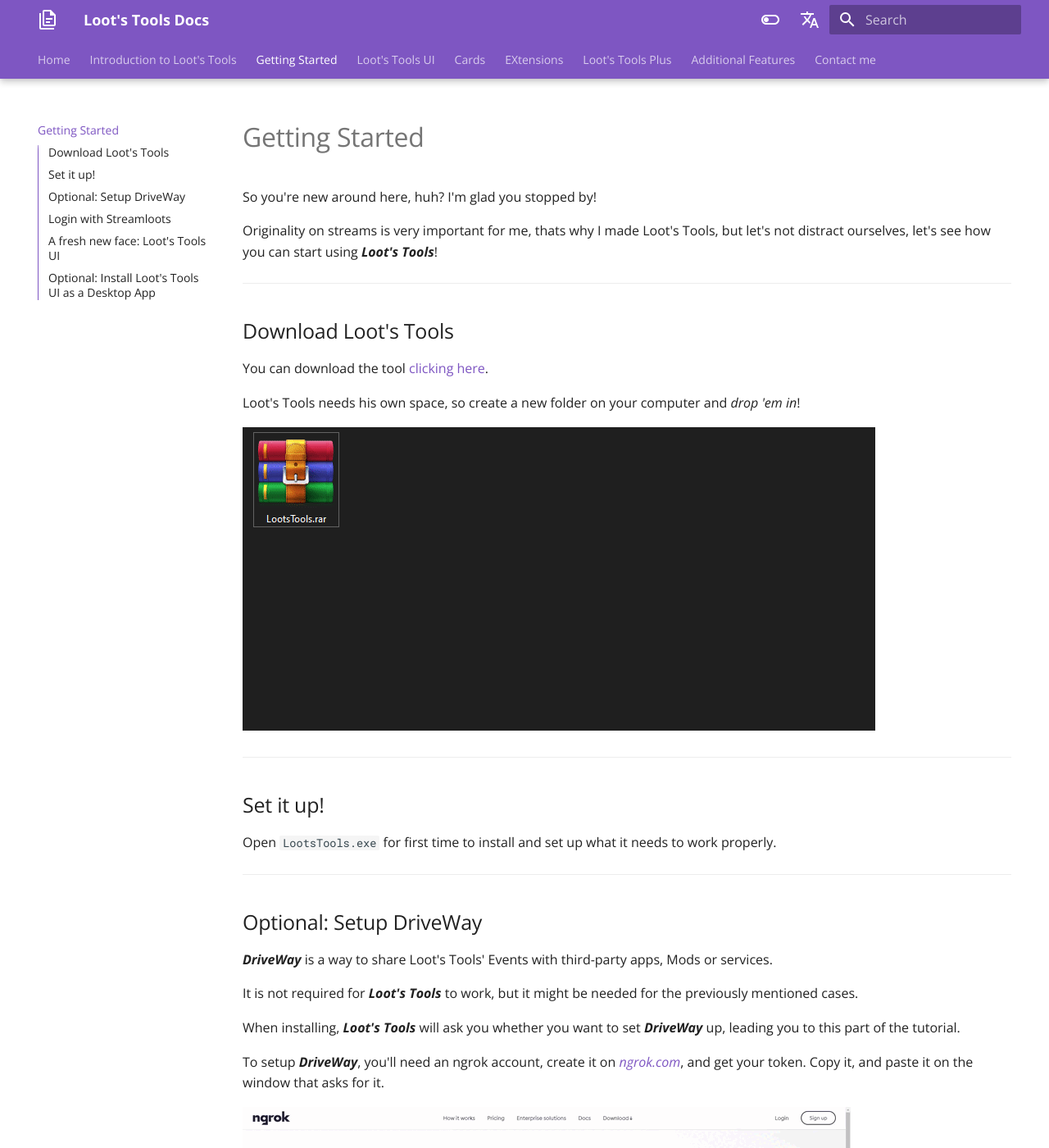
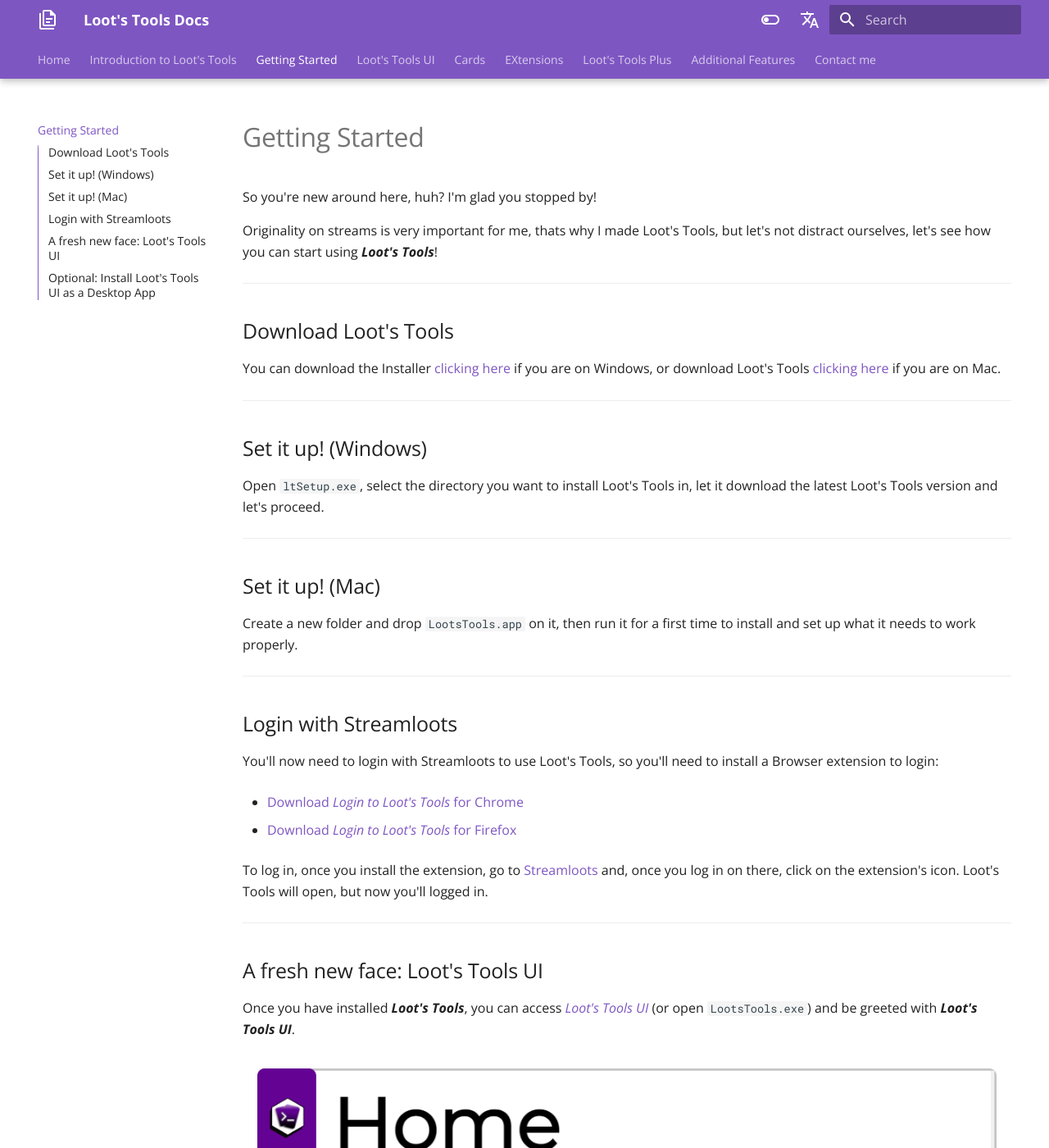
Before and after one commit to DaryeDev/LootsTools, an MkDocs documentation site: the page built from docs/docs/gettingStarted/index.md, in a window 1280 px wide and 1400 px high. Shown: the whole window at 82% size. Built offline with MkDocs 1.6.1 and Material for MkDocs 9.7.7, drawn with Linux system fonts in a browser that asks for light colours; comment, search, counter and statistics services are not loaded; some of the changed text lies outside the part shown.

Commit message:
Fixed buttons and shit and acknowledged ltSetup on gettingStarted

````diff
--- a/docs/docs/gettingStarted/index.md
+++ b/docs/docs/gettingStarted/index.md
@@ -8,31 +8,19 @@
 
 ## Download Loot's Tools
 
-You can download the tool [clicking here](https://github.com/DaryeDev/LootsTools/releases/latest){target=_blank}.
-
-Loot's Tools needs his own space, so create a new folder on your computer and *drop 'em in*!
-
-![Create a folder for Loot's Tools](../img/CreateFolder.gif)
+You can download the Installer [clicking here](https://github.com/daryedev/lootstools/releases/latest/download/ltSetup.exe){target=_blank} if you are on Windows, or download Loot's Tools [clicking here](https://github.com/daryedev/lootstools/releases/latest/download/LootsTools.app.zip){target=_blank} if you are on Mac.
 
 ---
 
-## Set it up!
+## Set it up! (Windows)
 
-Open ```LootsTools.exe``` for first time to install and set up what it needs to work properly.
+Open ```ltSetup.exe```, select the directory you want to install Loot's Tools in, let it download the latest Loot's Tools version and let's proceed.
 
 ---
 
-## Optional: Setup DriveWay
+## Set it up! (Mac)
 
-***DriveWay*** is a way to share Loot's Tools' Events with third-party apps, Mods or services.
-
-It is not required for ***Loot's Tools*** to work, but it might be needed for the previously mentioned cases.
-
-When installing, ***Loot's Tools*** will ask you whether you want to set ***DriveWay*** up, leading you to this part of the tutorial.
-
-To setup ***DriveWay***, you'll need an ngrok account, create it on [*ngrok.com*](https://ngrok.com), and get your token. Copy it, and paste it on the window that asks for it.
-
-![getNgrokToken](getNgrokToken.gif)
+Create a new folder and drop ```LootsTools.app``` on it, then run it for a first time to install and set up what it needs to work properly.
 
 ---
 
@@ -59,9 +47,10 @@
 Continue learning about it clicking here: [Loot's Tools UI](lootsToolsUI)
 
 ---
+
 ## Optional: Install Loot's Tools UI as a Desktop App
 
-When going to the [*Loot's Tools UI*](https://lootstools.darye.dev/app){target=_blank}, on **Chrome** appears an "Install" icon on the right side of the address bar: ![Install Button](../img/lootsToolsUI_installChrome.png){: style="height: auto;margin: 10px"}
+When going to the [*Loot's Tools UI*](https://lootstools.darye.dev/app){target=_blank}, on **Chromium-based browsers** appears an "Install" icon on the right side of the address bar: ![Install Button](../img/lootsToolsUI_installChrome.png){: style="height: auto;margin: 10px"}
 
 Clicking this, you can install the UI as a Desktop App, looking better and independent from the browser!
 
````
Also changed, not shown: docs/docs/additionalFeatures/latex/index.md (+1 -1 lines), docs/docs/additionalFeatures/lootsTrading/index.md (+8 -6 lines), docs/site/404.html, docs/site/additionalFeatures/index.html, docs/site/additionalFeatures/latex/index.html, docs/site/additionalFeatures/lootsTrading/index.html, docs/site/cards/index.html, docs/site/extensions/index.html, docs/site/extensions/minecraft/index.html, docs/site/extensions/obs/index.html, docs/site/extensions/twitch/index.html, docs/site/index.html, docs/site/plus/index.html, docs/site/search/search_index.json, 1 more files, 1 other file.
